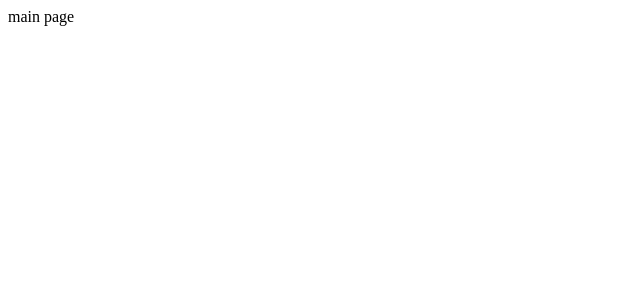
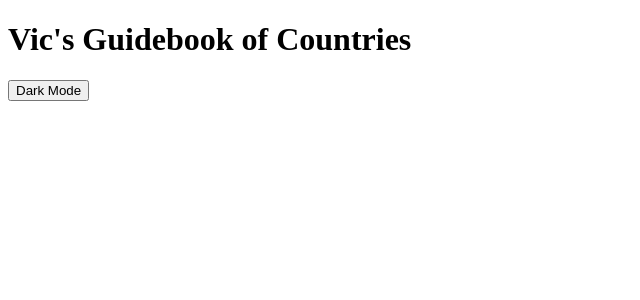
Before and after one commit to vic-samoylik-999/countires-guidebook, a React (Vite) app: page / in a window 1280 px wide. Shown: the top 300 px of the page, without its empty margins (0-640 px from the left). Built offline with nearby package versions, Linux system fonts and the light colour scheme.

Commit message:
refactor: move components to right place

```diff
--- a/src/scss/components/Header.jsx
+++ b/src/components/Header.jsx
@@ -4,7 +4,7 @@
   return (
     <header className="header">
       <div className="header__row">
-        <h1 className="header__logo"></h1>
+        <h1 className="header__logo">Vic's Guidebook of Countries</h1>
         <button className="header__icon">Dark Mode</button>
       </div>
     </header>
--- a/src/pages/Main.jsx
+++ b/src/pages/Main.jsx
@@ -1,7 +1,13 @@
 import React from 'react';
 
+import Header from '../components/Header';
+
 function Main() {
-  return <div>main page</div>;
+  return (
+    <>
+        <Header />
+    </>
+  )
 }
 
 export default Main;
```
